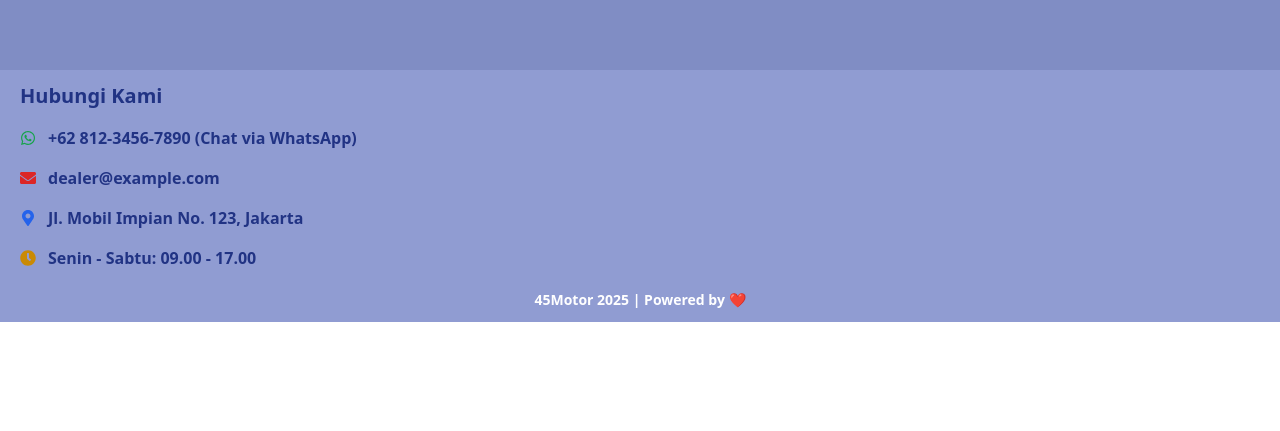
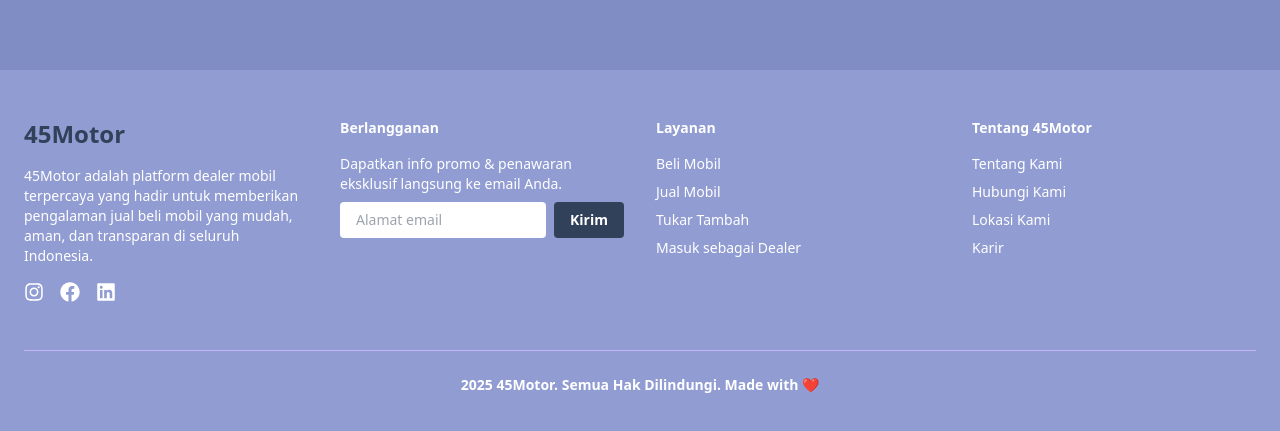
Before and after one commit to Aleftu/e-commerce-sederhana, a React (Vite) app: page /kontak in a window 1280 px wide. Shown: the part 942-1373 px from the top of the page. Before the commit the page ends 1264 px from the top, so only its background shows below. Built offline with nearby package versions, Linux system fonts and the light colour scheme.

Commit message:
[CHANGE & ADD] feature and fix beberapa kode

```diff
--- a/src/components/Background.tsx
+++ b/src/components/Background.tsx
@@ -29,7 +29,7 @@ const GradientBackground: React.FC = () => {
       <p className="text-center mt-2 text-xl text-white">Jelajahi mobil impian Anda di sini</p>
       <p className="text-center font-bold text-white">Berbagai merek dan tipe terbaik</p>
       <div className="flex justify-center mt-6">
-        <Link to="/" className="bg-[#35467e] hover:bg-[#2b3a6b] text-white px-6 py-2 rounded-md transition">
+        <Link to="/list-produk" className="bg-[#35467e] hover:bg-[#2b3a6b] text-white px-6 py-2 rounded-md transition">
           Eksplor
         </Link>
       </div>
--- a/src/components/Footer.tsx
+++ b/src/components/Footer.tsx
@@ -1,49 +1,110 @@
 import React from "react";
 import {
-FaWhatsapp,
-FaMapMarkerAlt,
-FaEnvelope,
-FaClock, }
-from 'react-icons/fa';
+  FaInstagram,
+  FaFacebook,
+  FaLinkedin,
+  FaWhatsapp,
+  FaEnvelope,
+  FaMapMarkerAlt,
+} from "react-icons/fa";
+import { toast } from "react-toastify";
+
 const Footer: React.FC = () => {
   return (
-     <div className="mx-auto px-5 w-full  bg-[#909cd2] text-[#213384] font-semibold py-3">
-      <h1 className="text-xl font-bold mb-4 ">Hubungi Kami</h1>
-
-      <div className="space-y-4 text-base">
-        <div className="flex items-center">
-          <FaWhatsapp className="text-green-600 mr-3" />
-          <a
-            href="https://wa.me/6281234567890"
-            target="_blank"
-            rel="noopener noreferrer"
-            className="hover:underline"
-          >
-            +62 812-3456-7890 (Chat via WhatsApp)
-          </a>
+    <footer className="bg-[#909cd2] text-white px-6 py-12 text-sm">
+      <div className="max-w-7xl mx-auto grid grid-cols-1 md:grid-cols-4 gap-8">
+        {/* Brand & Sosial */}
+        <div>
+          <h1 className="text-2xl font-bold text-[#314159] mb-4">45Motor</h1>
+          <p className="mb-4">
+            45Motor adalah platform dealer mobil terpercaya yang hadir untuk
+            memberikan pengalaman jual beli mobil yang mudah, aman, dan
+            transparan di seluruh Indonesia.
+          </p>
+          <div className="flex space-x-4 text-xl mt-2">
+            <a
+              href="https://instagram.com"
+              target="_blank"
+              rel="noopener noreferrer"
+              className="hover:text-pink-500"
+            >
+              <FaInstagram />
+            </a>
+            <a
+              href="https://facebook.com"
+              target="_blank"
+              rel="noopener noreferrer"
+              className="hover:text-blue-500"
+            >
+              <FaFacebook />
+            </a>
+            <a
+              href="https://linkedin.com"
+              target="_blank"
+              rel="noopener noreferrer"
+              className="hover:text-blue-300"
+            >
+              <FaLinkedin />
+            </a>
+          </div>
         </div>
 
-        <div className="flex items-center">
-          <FaEnvelope className="text-red-600 mr-3" />
-          <span>dealer@example.com</span>
+        {/* Newsletter */}
+        <div>
+          <h2 className="font-semibold text-white mb-4">Berlangganan</h2>
+          <p className="mb-2">
+            Dapatkan info promo & penawaran eksklusif langsung ke email Anda.
+          </p>
+          <form
+            onSubmit={(e) => {
+              e.preventDefault();
+              toast.success("Terima kasih telah berlangganan!");
+            }}
+            className="flex flex-col sm:flex-row gap-2"
+          >
+            <input
+              type="email"
+              placeholder="Alamat email"
+              required
+              className="w-full px-4 py-2 rounded text-black"
+            />
+            <button
+              type="submit"
+              className="bg-[#314159] text-white font-bold px-4 py-2 rounded hover:bg-yellow-300"
+            >
+              Kirim
+            </button>
+          </form>
         </div>
 
-        <div className="flex items-center">
-          <FaMapMarkerAlt className="text-blue-600 mr-3" />
-          <span>Jl. Mobil Impian No. 123, Jakarta</span>
+        {/* Navigasi Layanan */}
+        <div>
+          <h2 className="font-semibold text-white mb-4">Layanan</h2>
+          <ul className="space-y-2">
+            <li><a href="/list-produk" className="hover:underline">Beli Mobil</a></li>
+            <li><a href="/jual" className="hover:underline">Jual Mobil</a></li>
+            <li><a href="/tukar-tambah" className="hover:underline">Tukar Tambah</a></li>
+            <li><a href="/dealer" className="hover:underline">Masuk sebagai Dealer</a></li>
+          </ul>
         </div>
 
-        <div className="flex items-center">
-          <FaClock className="text-yellow-600 mr-3" />
-          <span>Senin - Sabtu: 09.00 - 17.00</span>
+        {/* Informasi */}
+        <div>
+          <h2 className="font-semibold text-white mb-4">Tentang 45Motor</h2>
+          <ul className="space-y-2">
+            <li><a href="/tentang" className="hover:underline">Tentang Kami</a></li>
+            <li><a href="/kontak" className="hover:underline">Hubungi Kami</a></li>
+            <li><a href="/lokasi" className="hover:underline">Lokasi Kami</a></li>
+            <li><a href="/karir" className="hover:underline">Karir</a></li>
+          </ul>
         </div>
       </div>
 
-      <p className="text-center text-white text-sm mt-5">
-         45Motor 2025 | Powered by <span className="text-red-400">❤️</span>
-      </p>
-    </div>
-
+      {/* Footer bawah */}
+      <div className="mt-12 border-t border-[#C4B5FD] pt-6 text-center text-white text-sm font-semibold">
+       2025 45Motor. Semua Hak Dilindungi. Made with <span className="text-red-400">❤</span>
+      </div>
+    </footer>
   );
 };
 
--- a/src/components/Navbar.tsx
+++ b/src/components/Navbar.tsx
@@ -34,7 +34,7 @@ const Navbar = () => {
           </label>
           <ul
             tabIndex={0}
-            className="menu menu-md dropdown-content mt-3 z-[1] p-2 shadow-md bg-slate-300 text-black rounded-box w-52"
+            className="menu menu-md dropdown-content mt-3 z-[1] p-2 shadow-md bg-slate-300 text-black rounded-box w-52 hover:bg-[#6a79bd] hover:text-white"
           >
             <li><a href="#">Beranda</a></li>
             <li><button onClick={scrollToProduk}>Produk</button></li>
--- /dev/null
+++ b/src/components/ProsesSell.tsx
@@ -0,0 +1,64 @@
+import React from 'react';
+import {
+  FaClipboardList,
+  FaComments,
+  FaMoneyCheckAlt,
+  FaCarSide,
+} from 'react-icons/fa';
+
+const ProsesPembelian: React.FC = () => {
+  const steps = [
+    {
+      title: 'Pilih Mobil',
+      description: 'Lihat dan pilih mobil sesuai keinginan Anda.',
+      icon: <FaClipboardList className="text-white text-2xl sm:text-3xl" />,
+    },
+    {
+      title: 'Konsultasi',
+      description: 'Diskusikan kebutuhan Anda dengan tim kami.',
+      icon: <FaComments className="text-white text-2xl sm:text-3xl" />,
+    },
+    {
+      title: 'Pembayaran',
+      description: 'Lakukan pembayaran secara tunai atau kredit.',
+      icon: <FaMoneyCheckAlt className="text-white text-2xl sm:text-3xl" />,
+    },
+    {
+      title: 'Ambil Mobil',
+      description: 'Mobil siap diantar atau diambil langsung.',
+      icon: <FaCarSide className="text-white text-2xl sm:text-3xl" />,
+    },
+  ];
+
+  return (
+    <section className="bg-[#beccfc] py-10">
+      <div className="container mx-auto px-4">
+        <h2 className="text-2xl md:text-3xl font-bold text-center text-[#35467e] mb-8">
+          Proses Pembelian Mobil
+        </h2>
+
+        {/* Grid responsif */}
+        <div className="grid grid-cols-2 sm:grid-cols-2 lg:grid-cols-4 gap-4 sm:gap-6">
+          {steps.map((step, index) => (
+            <div
+              key={index}
+              className="bg-white p-4 sm:p-6 rounded-xl shadow flex flex-col items-center text-center hover:shadow-lg transition"
+            >
+              <div className="bg-[#35467e] w-12 h-12 sm:w-14 sm:h-14 rounded-full flex items-center justify-center mb-3 sm:mb-4">
+                {step.icon}
+              </div>
+              <h3 className="text-base sm:text-lg font-semibold text-[#35467e] mb-1 sm:mb-2">
+                {step.title}
+              </h3>
+              <p className="text-xs sm:text-sm text-gray-600">
+                {step.description}
+              </p>
+            </div>
+          ))}
+        </div>
+      </div>
+    </section>
+  );
+};
+
+export default ProsesPembelian;
--- a/src/pages/ProdukPrev.tsx
+++ b/src/pages/ProdukPrev.tsx
@@ -2,6 +2,7 @@ import { Link } from 'react-router-dom';
 import React, { useEffect, useState } from 'react';
 import axios from 'axios';
 import { Swiper, SwiperSlide } from 'swiper/react';
+import { FaEye } from 'react-icons/fa';
 import 'swiper/css';
 import 'swiper/css/navigation';
 import { Navigation } from 'swiper/modules';
@@ -56,6 +57,12 @@ const ProdukPrev: React.FC = () => {
     );
   }
 
+  const maxDisplay = 4;
+  const tampilkanLebihBanyak = produkprev.length > maxDisplay;
+  const mobilTampil = tampilkanLebihBanyak
+    ? produkprev.slice(0, maxDisplay)
+    : produkprev;
+
   return (
     <div className="rounded-md py-4 px-4">
       <Swiper
@@ -70,15 +77,13 @@ const ProdukPrev: React.FC = () => {
         }}
         className="text-black font-medium"
       >
-        {produkprev.map((item) => (
+        {mobilTampil.map((item) => (
           <SwiperSlide key={item.id}>
             <div className="relative border rounded p-2 bg-white shadow-md w-full text-sm">
-              {/* Status badge */}
               <div className="absolute top-2 left-2 bg-[#5b6aa9] text-white text-xs font-bold px-2 py-1 rounded-md shadow">
                 {item.status}
               </div>
 
-              {/* Gambar */}
               <div className="w-full aspect-[4/3] bg-gray-100 mb-2 rounded overflow-hidden flex items-center justify-center">
                 {item.foto && item.foto.length > 0 ? (
                   <img
@@ -91,7 +96,6 @@ const ProdukPrev: React.FC = () => {
                 )}
               </div>
 
-              {/* Info produk */}
               <h3 className="font-semibold">
                 {item.merek} {item.tipe}
               </h3>
@@ -100,8 +104,7 @@ const ProdukPrev: React.FC = () => {
               </div>
               <p className="mt-2 font-semibold text-[#fb923c]">Harga : {item.harga}</p>
 
-              {/* Tombol Aksi */}
-             <div className="flex flex-row gap-2 mt-4 text-white">
+              <div className="flex flex-row gap-2 mt-4 text-white">
                 <Link
                   to={`/produk/${item.id}`}
                   className="bg-[#6978af] rounded-md text-xs sm:text-sm py-1 px-3 w-full md:w-auto text-center"
@@ -122,6 +125,31 @@ const ProdukPrev: React.FC = () => {
             </div>
           </SwiperSlide>
         ))}
+
+        {/* Card "Lihat Lebih Banyak" */}
+        {tampilkanLebihBanyak && (
+  <SwiperSlide>
+  <Link
+    to="/list-produk"
+    className="relative border rounded p-2 bg-[#626c95] shadow-md w-full text-sm flex flex-col justify-between h-full text-[#35467e] hover:shadow-lg transition"
+  >
+    {/* Simulasi gambar */}
+    <div className="w-full aspect-[4/3] mb-2 rounded flex items-center justify-center">
+      <FaEye className="text-3xl text-[#f3f4f7]" />
+    </div>
+
+    {/* Konten */}
+    <div className="text-center">
+      <h3 className="font-semibold text-sm sm:text-base text-white">Lihat Lebih Banyak</h3>
+    </div>
+
+    {/* Spacer agar sejajar dengan tombol produk */}
+    <div className="h-24"></div>
+  </Link>
+</SwiperSlide>
+
+)}
+
       </Swiper>
     </div>
   );
```
Also changed, not shown: src/pages/ProdukList.tsx (+74 -20 lines), src/pages/UProdukDetail.tsx (+85 -43 lines).
